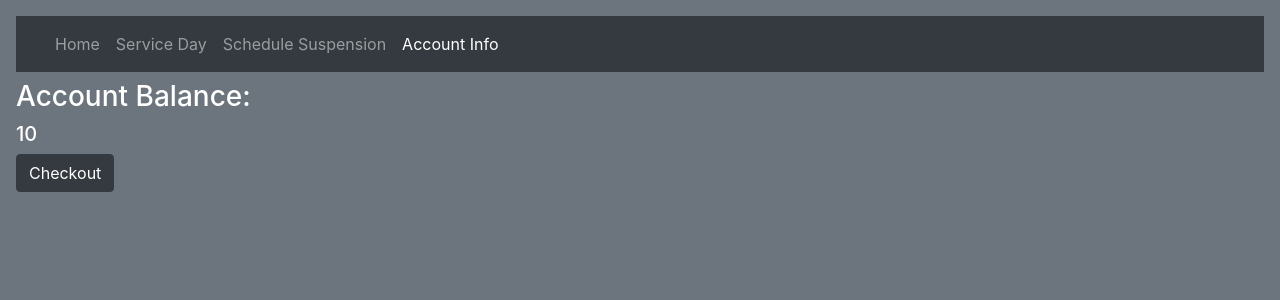
After one commit to mike-peterson04/trash_collector, a Django app: template trash_collector/customers/templates/customers/checkout.html in a window 1280 px wide. The commit adds this page. Shown: the top 300 px of the page. Run offline with Django 3.2, Linux system fonts and the light colour scheme; the template is opened without the code that fills it: most values are stand-ins (such as "Sample title", 1, 10 or a date in 2020); some libraries are stand-ins or nearby versions.

Commit message:
first attempt at making a checkout page

```diff
--- a/trash_collector/customers/templates/customers/account_info.html
+++ b/trash_collector/customers/templates/customers/account_info.html
@@ -47,7 +47,7 @@
         </tr>
         <tr>
             <td colspan="2"> <h3 align="center">You currently owe {{customer.account_balance}} in service fees<br>
-            <a href="#" class="btn btn-dark">click here to pay</a></h3></td>
+            <a href="{% url 'customers:checkout' %}" class="btn btn-dark">click here to pay</a></h3></td>
         </tr>
     </table>
   {% else %}
--- /dev/null
+++ b/trash_collector/customers/templates/customers/checkout.html
@@ -0,0 +1,60 @@
+{% extends 'base.html' %}
+{# This top line allows this template to utilizing the styling and layout from the base. All your templates should do the same. #}
+
+{% block title %} Customer Home {% endblock %}
+  {% block navbar %}
+<li class="nav-item">
+  <a class="nav-link" href="{% url 'customers:pickup_day' %}">Service Day</a>
+</li>
+<li class="nav-item">
+  <a class="nav-link" href="{% url 'customers:suspend' %}">Schedule Suspension</a>
+</li>
+<li class="nav-item">
+  <a class="nav-link active" href="{% url 'customers:account_info' %}">Account Info</a>
+</li>
+{% endblock %}
+{% block content %}
+    <section>
+      <div class="product">
+        <div class="description">
+          <h3>Account Balance:</h3>
+          <h5>{{customer.account_balance}}</h5>
+        </div>
+      </div>
+      <button type="button" id="checkout-button" class="btn btn-dark">Checkout</button>
+    </section>
+  {% csrf_token %}
+
+{% endblock %}
+<script type="text/javascript">
+    const csrftoken = document.querySelector('[name=csrfmiddlewaretoken]').value;
+    // Create an instance of the Stripe object with your publishable API key
+    var stripe = Stripe("{{key}}");
+    var checkoutButton = document.getElementById("checkout-button");
+
+    checkoutButton.addEventListener("click", function () {
+      fetch("{% url 'customers:create_checkout_session' customer.id %}", {
+        method: "POST",
+        headers:{
+        'X-CSRFToken':csrftoken
+        }
+      })
+        .then(function (response) {
+          return response.json();
+        })
+        .then(function (session) {
+          return stripe.redirectToCheckout({ sessionId: session.id });
+        })
+        .then(function (result) {
+          // If redirectToCheckout fails due to a browser or network
+          // error, you should display the localized error message to your
+          // customer using error.message.
+          if (result.error) {
+            alert(result.error.message);
+          }
+        })
+        .catch(function (error) {
+          console.error("Error:", error);
+        });
+    });
+  </script>
--- a/trash_collector/customers/urls.py
+++ b/trash_collector/customers/urls.py
@@ -1,8 +1,6 @@
 from django.urls import path
-
+from .views import CreateCheckoutSessionView
 from . import views
-
-# TODO: Determine what distinct pages are required for the customer user stories, add a path for each in urlpatterns
 
 app_name = "customers"
 urlpatterns = [
@@ -10,5 +8,7 @@ urlpatterns = [
     path('pickup_day/', views.pickup_day, name="pickup_day"),
     path('suspend/', views.suspend, name="suspend"),
     path('account_info/', views.account_info, name="account_info"),
+    path('make_payment/', views.make_payment, name='checkout'),
+    path('create_checkout_session/<int:customer_id>', CreateCheckoutSessionView.as_view(), name='create_checkout_session'),
     path('onboard/', views.onboard, name="onboard")
 ]
--- a/trash_collector/templates/base.html
+++ b/trash_collector/templates/base.html
@@ -7,6 +7,8 @@
     <meta http-equiv="X-UA-Compatible" content="ie=edge">
     <link rel="stylesheet" href="https://stackpath.bootstrapcdn.com/bootstrap/4.3.1/css/bootstrap.min.css" integrity="sha384-ggOyR0iXCbMQv3Xipma34MD+dH/1fQ784/j6cY/iJTQUOhcWr7x9JvoRxT2MZw1T" crossorigin="anonymous">
     <script src="https://cdnjs.cloudflare.com/ajax/libs/jquery/3.3.1/jquery.min.js"></script>
+    <script src="https://polyfill.io/v3/polyfill.min.js?version=3.52.1&features=fetch"></script>
+    <script src="https://js.stripe.com/v3/"></script>
     {% block script %}{% endblock %}
     <title>{% block title %}{% endblock %}</title>
 </head>
```
Also changed, not shown: trash_collector/customers/views.py (+35 -1 lines).
